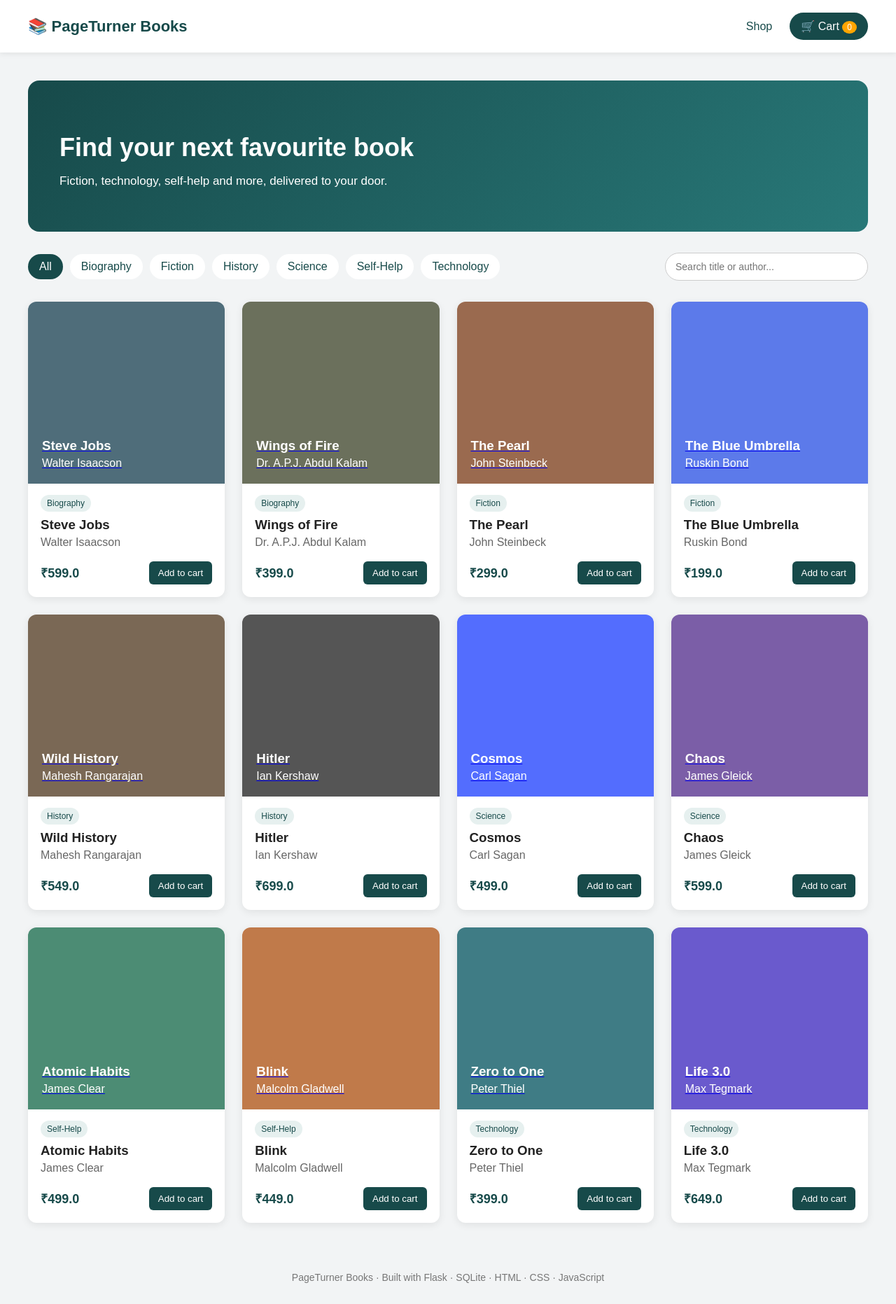
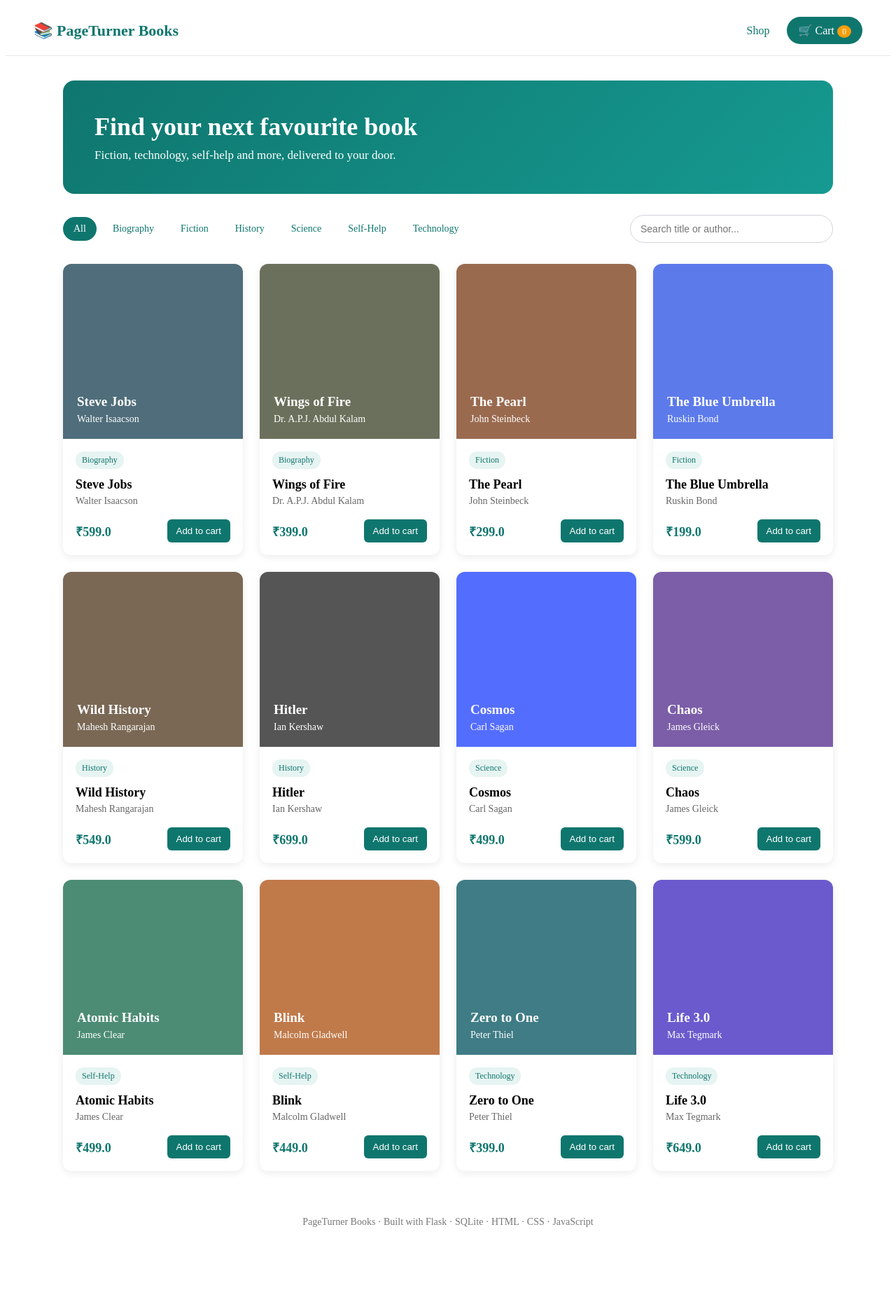
Before and after one commit to JamesReddy19/PageTurnerBooks, a Flask app: page / in a window 1280 px wide. Shown: the whole page at 70% size. After the commit the page ends 1753 px from the top, so only its background shows below. Run offline with Flask 3, Linux system fonts and the light colour scheme; data comes from the database, SQL or seed files in the repository.

Commit message:
The bookstore now has working search, flash messages and improved page styling

````diff
--- a/app.py
+++ b/app.py
@@ -1,16 +1,22 @@
 import sqlite3
 from datetime import datetime
 
-from flask import Flask, render_template, request, session, redirect, url_for
+from flask import Flask, render_template, request, session, redirect, url_for, flash
+
 
 app = Flask(__name__)
+
 app.secret_key = "pageturner-secret-key"
 
 
 def get_db_connection():
+
     conn = sqlite3.connect("database.db")
+
     conn.row_factory = sqlite3.Row
+
     return conn
+
 
 @app.context_processor
 def cart_count():
@@ -90,21 +96,23 @@
 
     cart = session.get("cart", {})
 
-    print("Cart before adding:", cart)
-
     book_id = str(id)
 
     if book_id in cart:
+
         cart[book_id] = cart[book_id] + 1
+
     else:
+
         cart[book_id] = 1
 
     session["cart"] = cart
+
     session.modified = True
 
-    print("Cart after adding:", session["cart"])
+    flash("Added to cart!")
 
-    return redirect(url_for("cart"))
+    return redirect(url_for("book_detail", id=id))
 
 
 @app.route("/cart")
@@ -115,6 +123,7 @@
     conn = get_db_connection()
 
     items = []
+
     total = 0
 
     for book_id, quantity in cart.items():
@@ -155,11 +164,15 @@
     book_id = str(id)
 
     if quantity > 0:
+
         cart[book_id] = quantity
+
     else:
+
         cart.pop(book_id, None)
 
     session["cart"] = cart
+
     session.modified = True
 
     return redirect(url_for("cart"))
@@ -175,6 +188,7 @@
     cart.pop(book_id, None)
 
     session["cart"] = cart
+
     session.modified = True
 
     return redirect(url_for("cart"))
@@ -186,12 +200,15 @@
     if request.method == "POST":
 
         name = request.form["name"]
+
         phone = request.form["phone"]
+
         address = request.form["address"]
 
         cart = session.get("cart", {})
 
         if not cart:
+
             return redirect(url_for("cart"))
 
         conn = get_db_connection()
@@ -206,6 +223,7 @@
             ).fetchone()
 
             if book:
+
                 total = total + (book["price"] * quantity)
 
         date = datetime.now().strftime("%Y-%m-%d %H:%M:%S")
@@ -245,9 +263,11 @@
                 )
 
         conn.commit()
+
         conn.close()
 
         session["cart"] = {}
+
         session.modified = True
 
         return redirect(
@@ -290,4 +310,5 @@
 
 
 if __name__ == "__main__":
+
     app.run(debug=True)
--- a/static/script.js
+++ b/static/script.js
@@ -1,11 +1,56 @@
+//javascript
+// Check that the phone number has exactly 10 digits
 function validatePhone() {
 
     let phone = document.getElementById("phone").value;
 
     if (phone.length !== 10) {
+
         alert("Phone number must be exactly 10 digits.");
+
         return false;
     }
 
     return true;
 }
+
+
+// Hide the flash message after 3 seconds
+let flashMessage = document.querySelector(".flash-message");
+
+if (flashMessage) {
+
+    setTimeout(function() {
+
+        flashMessage.style.display = "none";
+
+    }, 3000);
+}
+
+
+// Search books by title or author
+let searchBox = document.getElementById("searchBox");
+
+let books = document.querySelectorAll(".book-card");
+
+if (searchBox) {
+
+    searchBox.addEventListener("input", function() {
+
+        let searchText = searchBox.value.toLowerCase();
+
+        for (let book of books) {
+
+            let bookText = book.innerText.toLowerCase();
+
+            if (bookText.includes(searchText)) {
+
+                book.style.display = "";
+
+            } else {
+
+                book.style.display = "none";
+            }
+        }
+    });
+}
--- a/static/style.css
+++ b/static/style.css
@@ -1,23 +1,24 @@
+```css
 body {
     margin: 0;
     font-family: Arial, sans-serif;
-    background-color: #f2f4f5;
+    background-color: #f5f5f4;
     color: #222;
 }
 
 .navbar {
     background-color: white;
-    padding: 18px 40px;
+    padding: 16px 40px;
     display: flex;
     justify-content: space-between;
     align-items: center;
-    box-shadow: 0 2px 8px rgba(0, 0, 0, 0.08);
+    border-bottom: 1px solid #e5e7eb;
 }
 
 .logo {
     font-size: 22px;
     font-weight: bold;
-    color: #174a4a;
+    color: #0f766e;
 }
 
 .nav-links {
@@ -28,18 +29,18 @@
 
 .nav-links a {
     text-decoration: none;
-    color: #174a4a;
+    color: #0f766e;
 }
 
 .cart-button {
-    background-color: #174a4a;
+    background-color: #0f766e;
     color: white !important;
     padding: 10px 16px;
     border-radius: 20px;
 }
 
 .cart-count {
-    background-color: orange;
+    background-color: #f59e0b;
     color: white;
     padding: 2px 7px;
     border-radius: 50%;
@@ -47,7 +48,9 @@
 }
 
 main {
-    padding: 40px;
+    max-width: 1100px;
+    margin: auto;
+    padding: 35px 25px;
 }
 
 footer {
@@ -58,7 +61,7 @@
 }
 
 .hero {
-    background: linear-gradient(135deg, #174a4a, #287878);
+    background: linear-gradient(135deg, #0f766e, #159a91);
     color: white;
     padding: 45px;
     border-radius: 16px;
@@ -67,54 +70,60 @@
 
 .hero h1 {
     font-size: 36px;
-    margin-bottom: 10px;
+    margin: 0 0 10px;
 }
 
 .hero p {
     font-size: 17px;
+    margin: 0;
 }
-
 
 .shop-controls {
     display: flex;
     justify-content: space-between;
     align-items: center;
     margin-bottom: 30px;
+    gap: 20px;
 }
 
 .categories {
     display: flex;
-    gap: 10px;
+    gap: 8px;
+    flex-wrap: wrap;
 }
 
 .categories a {
     text-decoration: none;
-    color: #174a4a;
+    color: #0f766e;
     background-color: white;
-    padding: 9px 16px;
+    padding: 9px 15px;
     border-radius: 20px;
+    font-size: 14px;
 }
 
 .categories a.active {
-    background-color: #174a4a;
+    background-color: #0f766e;
     color: white;
 }
 
 #searchBox {
     width: 260px;
     padding: 11px 14px;
-    border: 1px solid #ccc;
+    border: 1px solid #d1d5db;
     border-radius: 20px;
     font-size: 14px;
+    outline: none;
 }
 
+#searchBox:focus {
+    border-color: #0f766e;
+}
 
 .book-grid {
     display: grid;
     grid-template-columns: repeat(4, 1fr);
-    gap: 25px;
+    gap: 24px;
 }
-
 
 .book-card {
     background-color: white;
@@ -123,9 +132,12 @@
     box-shadow: 0 3px 12px rgba(0, 0, 0, 0.08);
 }
 
+.book-card > a {
+    text-decoration: none;
+}
 
 .book-cover {
-    height: 220px;
+    height: 210px;
     padding: 20px;
     color: white;
     display: flex;
@@ -134,13 +146,14 @@
 }
 
 .book-cover h3 {
-    margin: 0 0 5px;
+    margin: 0 0 6px;
+    font-size: 19px;
 }
 
 .book-cover p {
     margin: 0;
+    font-size: 14px;
 }
-
 
 .book-info {
     padding: 18px;
@@ -148,22 +161,23 @@
 
 .book-info h3 {
     margin: 12px 0 5px;
+    font-size: 18px;
 }
 
 .book-info p {
     color: #666;
     margin: 0;
+    font-size: 14px;
 }
 
-
 .category-tag {
-    background-color: #e6f0ef;
-    color: #174a4a;
+    display: inline-block;
+    background-color: #e6f4f2;
+    color: #0f766e;
     padding: 5px 9px;
     border-radius: 12px;
     font-size: 12px;
 }
-
 
 .book-bottom {
     display: flex;
@@ -174,14 +188,77 @@
 
 .book-bottom strong {
     font-size: 18px;
-    color: #174a4a;
+    color: #0f766e;
 }
 
-.book-bottom button {
+.book-bottom button,
+.add-button {
     border: none;
-    background-color: #174a4a;
+    background-color: #0f766e;
     color: white;
     padding: 9px 13px;
     border-radius: 6px;
     cursor: pointer;
+    text-decoration: none;
 }
+
+.flash-message {
+    background-color: #dcfce7;
+    color: #16a34a;
+    padding: 12px 16px;
+    margin: 15px auto;
+    max-width: 1100px;
+    border-radius: 8px;
+    text-align: center;
+}
+
+.back-link {
+    display: inline-block;
+    margin-bottom: 20px;
+    color: #0f766e;
+    text-decoration: none;
+}
+
+.book-detail {
+    background-color: white;
+    padding: 30px;
+    border-radius: 12px;
+    display: grid;
+    grid-template-columns: 40% 60%;
+    gap: 30px;
+    box-shadow: 0 3px 12px rgba(0, 0, 0, 0.08);
+}
+
+.detail-cover {
+    min-height: 450px;
+    border-radius: 10px;
+    padding: 25px;
+    color: white;
+    display: flex;
+    flex-direction: column;
+    justify-content: flex-end;
+}
+
+.detail-info {
+    padding: 10px;
+}
+
+.detail-info h1 {
+    font-size: 32px;
+    margin-bottom: 5px;
+}
+
+.author {
+    color: #666;
+}
+
+.detail-price {
+    color: #0f766e;
+    font-size: 28px;
+}
+
+.stock {
+    color: #16a34a;
+    font-weight: bold;
+    margin: 20px 0;
+}
--- a/templates/base.html
+++ b/templates/base.html
@@ -37,7 +37,23 @@
 
 </nav>
 
+{% with messages = get_flashed_messages() %}
 
+    {% if messages %}
+
+        <div class="flash-message">
+
+            {% for message in messages %}
+
+                {{ message }}
+
+            {% endfor %}
+
+        </div>
+
+    {% endif %}
+
+{% endwith %}
 
 <main>
 
````
